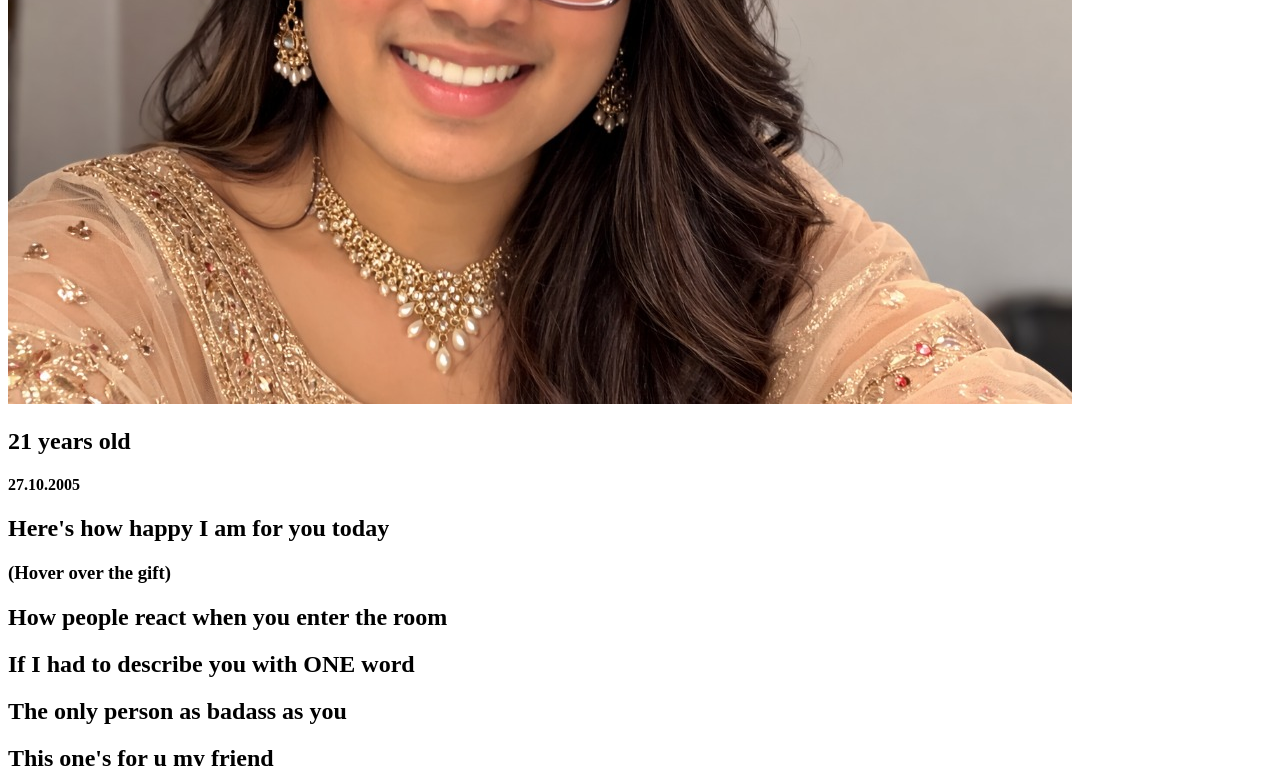
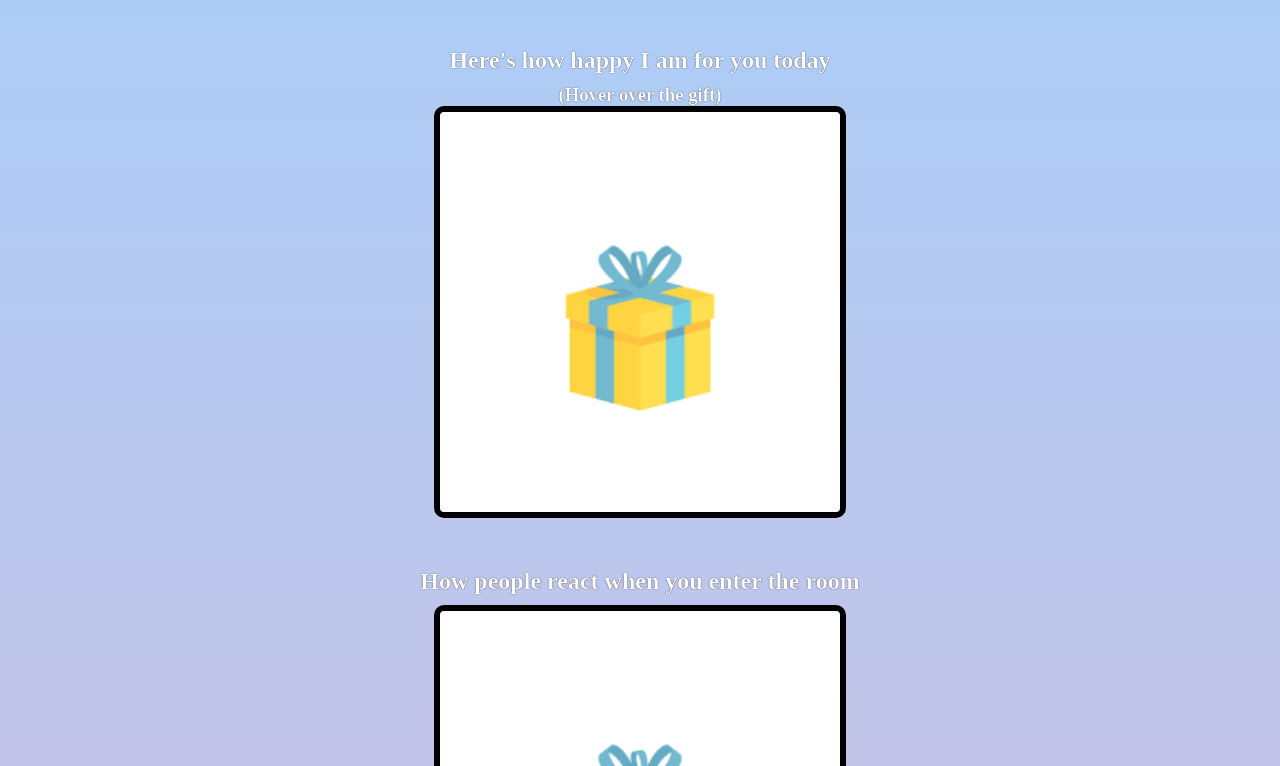
Before and after one commit to utkarshanand541-maker/Birthday-website, a plain HTML site: page index.html in a window 1280 px wide. Shown: the part 394-1160 px from the top of the page. Drawn offline with Linux system fonts and the light colour scheme; files whose address does not match are found by name; a web font is replaced by a local one.

Commit message:
Update index.html

```diff
--- a/index.html
+++ b/index.html
@@ -6,7 +6,7 @@
     <link href="https://fonts.googleapis.com/css2?family=Happy+Monkey&family=Orbitron:wght@400..900&display=swap" rel="stylesheet">
     <meta charset="UTF-8">
     <meta name="viewport" content="width=device-width, initial-scale=1.0">
-    <link rel="stylesheet" href="styles_birthday.css">
+    <link rel="stylesheet" href="style.css">
     <title>Document</title>
 </head>
 <body>
```
